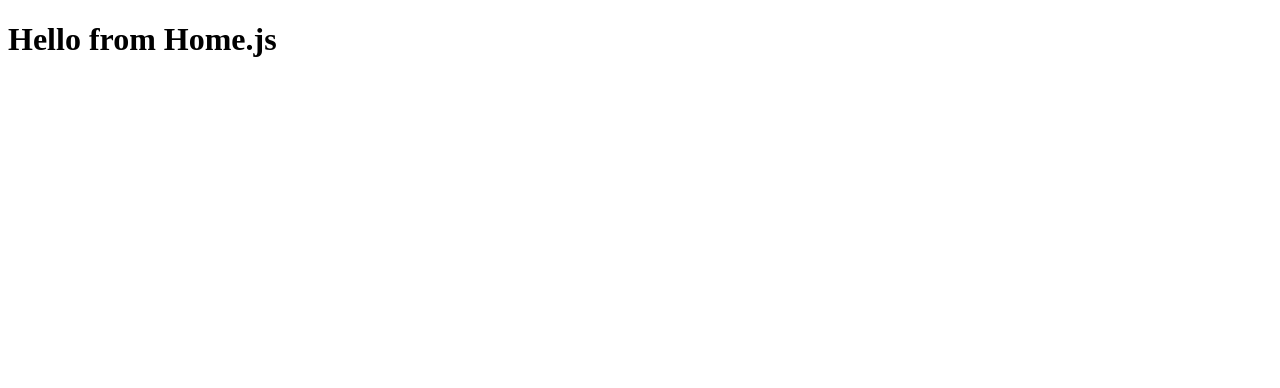
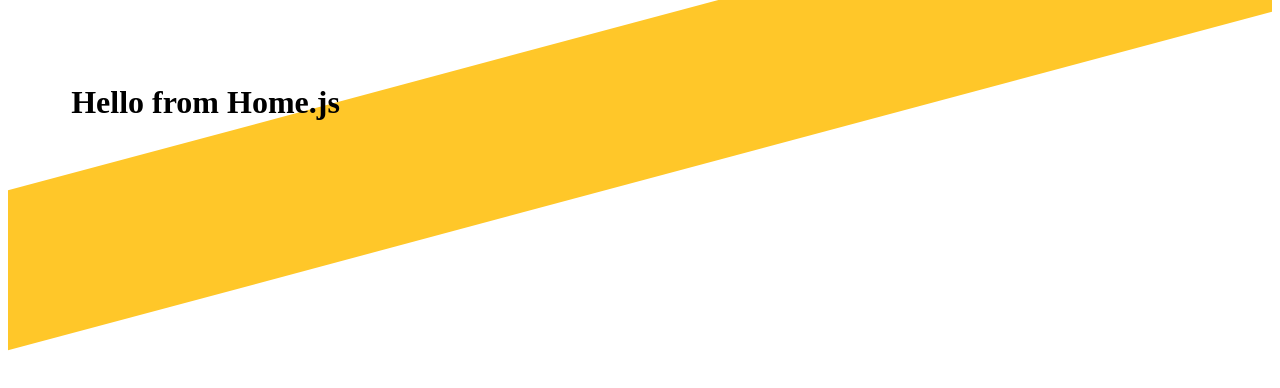
Before and after one commit to founders-programme-2/commons, a React (Create React App) app in the folder client/: page / in a window 1280 px wide. Shown: the top 388 px of the page. Built offline with nearby package versions, Linux system fonts and the light colour scheme.

Commit message:
Create component for banner and add to homepage for testing

```diff
--- /dev/null
+++ b/client/src/component/common/banner/index.js
@@ -0,0 +1,24 @@
+import React from 'react';
+import styled from 'styled-components';
+
+const BackgroundWrapper = styled.header`
+  background-color: #ffc729;
+  transform: skewY(-15deg);
+  height: 20vh;
+`;
+
+const TitleText = styled.h1`
+  font-weight: bold;
+  transform: skewY(15deg);
+  padding: 5%;
+`;
+
+const BannerTitle = props => {
+  return (
+    <BackgroundWrapper>
+      <TitleText>{props.title}</TitleText>
+    </BackgroundWrapper>
+  );
+};
+
+export default BannerTitle;
--- a/client/src/component/views/Home.js
+++ b/client/src/component/views/Home.js
@@ -1,9 +1,10 @@
 import React from 'react';
+import BannerTitle from '../common/banner/index.js'
 
 const Home = () => {
   return (
     <div>
-      <h1>Hello from Home.js</h1>
+      <BannerTitle title="Hello from Home.js" />
     </div>
   );
 };
```
